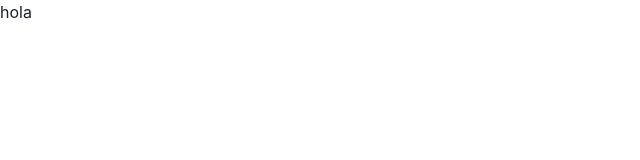
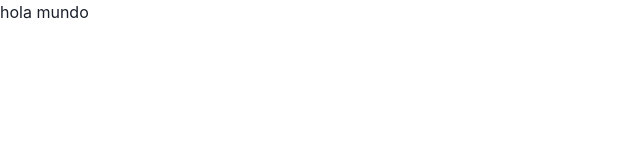
Before and after one commit to enzoburgos/PortfolioReactJs, a React (Create React App) app: page / in a window 1280 px wide. Shown: the top 160 px of the page, without its empty margins (0-640 px from the left). Built offline with nearby package versions, Linux system fonts and the light colour scheme.

Commit message:
realize la estructura de react e instale el paquete chakra ui

```diff
--- a/src/App.jsx
+++ b/src/App.jsx
@@ -3,7 +3,7 @@
 function App() {
   return (
     <div>
-      hola
+      hola mundo
     </div>
   );
 }
```
